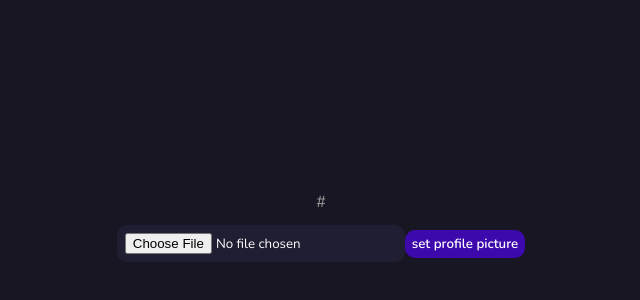
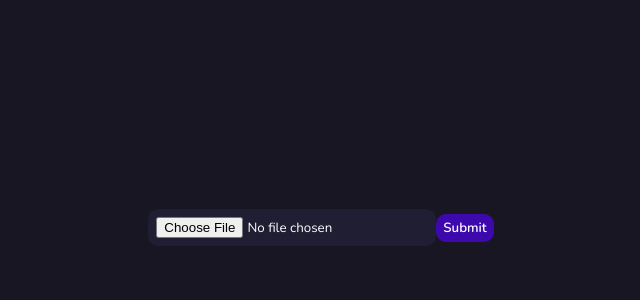
Before and after one commit to empdo/message_app, a React (Create React App) app: page /profile in a window 1280 px wide. Shown: the part 178-478 px from the top of the page, without its empty margins (319-959 px from the left). Built offline with nearby package versions, Linux system fonts and the light colour scheme.

Commit message:
removed funxtion

```diff
--- a/src/components/home/home.scss
+++ b/src/components/home/home.scss
@@ -62,6 +62,10 @@
       cursor: pointer;
       filter: invert(1);
       margin: 15px;
+    }
+
+    &:hover {
+      cursor: pointer;
     }
   }
 }
--- a/src/components/login/login.scss
+++ b/src/components/login/login.scss
@@ -28,5 +28,5 @@ h3 {
 
 p {
     color: #9b9b9b;
-    margin: 7px;
+    margin: 7px 0;
 }
--- a/src/components/profile/profile.scss
+++ b/src/components/profile/profile.scss
@@ -1,10 +1,25 @@
 #profile {
+    display: grid;
+    justify-items: center;
+
+
     div {
+        display: flex;
+        align-items: center;
+
         * {
-            display: inline;
+            display: inline-block;
         }
 
         text-align: center;
     }
 
+    img, span {
+        height: 30px;
+        width: 30px;
+        margin: 10px ;
+        background-color: #bbb;
+        border-radius: 50%;
+        display: inline-block;
+    }
 }
--- a/src/components/profile/profile.tsx
+++ b/src/components/profile/profile.tsx
@@ -2,12 +2,31 @@ import React from "react";
 import contentManager from "../../contentmanager";
 import "./profile.scss";
 import Resizer from "react-image-file-resizer";
+import { User } from "../../interfaces";
+
+export const useUser = () => {
+  const [user, setUser] = React.useState<User | undefined>(contentManager.user);
+
+  React.useEffect(() => {
+    const messageCallback = () => {
+      let shallow = Object.assign({}, contentManager.user);
+      setUser(shallow);
+    };
+
+    contentManager.addListener("user", messageCallback);
+
+    return () => {
+      contentManager.removeListener("user", messageCallback);
+    };
+  }, [user]);
+
+  return user;
+};
 
 const Profile = () => {
   let [profilePicture, setProfilePic] = React.useState<Blob | undefined>();
 
-    const upploadImage = (e:  React.FormEvent<HTMLFormElement>) => {
-
+  const upploadImage = (e: React.FormEvent<HTMLFormElement>) => {
     e.preventDefault();
 
     if (!profilePicture) {
@@ -21,43 +40,45 @@ const Profile = () => {
       "PNG",
       100,
       0,
-            (uri) => {
-                if(uri) {
-                    contentManager.sendBlob(uri as Blob);
+      async (uri) => {
+        if (uri) {
+          await contentManager.sendBlob(uri as Blob);
         }
       },
       "base64",
       64,
-            64,
+      64
     );
-
-    }
+  };
 
   const fileChange = (e: React.ChangeEvent<HTMLInputElement>) => {
-
     if (!e.currentTarget.files || e.currentTarget.files.length === 0) {
       setProfilePic(undefined);
       return;
     }
 
-        setProfilePic(e.currentTarget.files[0])
-    }
+    setProfilePic(e.currentTarget.files[0]);
+  };
+
+  const user = useUser();
+  const url = `https://messageapi.essung.dev/static/`;
 
   return (
-
     <div id="profile">
+      {user && (
         <div>
-                <h2>{contentManager.user?.name}</h2>
-                <p># {contentManager.user?.id}</p>
+          {user.picture ? <img alt=" " src={url + user.picture} /> : <></>}
+          <h2>{user.name}</h2>
+          <p>{user && "#" + user?.id}</p>
         </div>
+      )}
 
       <form onSubmit={(e) => upploadImage(e)}>
-                <input type='file' accept="image/*" onChange={(e) => fileChange(e)} />
-                <button type="submit">set profile picture</button>
+        <input type="file" accept="image/*" onChange={(e) => fileChange(e)} />
+        <button type="submit">Submit</button>
       </form>
-
     </div>
-    )
-}
+  );
+};
 
 export default Profile;
--- a/src/contentmanager.ts
+++ b/src/contentmanager.ts
@@ -22,11 +22,28 @@ class ContentManager extends EventEmitter {
             const parsedJwt = this.parseJwt(this.token);
             this.user = { id: parsedJwt.sub, name: parsedJwt.name} as User;
 
+            this.setLocalUserPicture();
+
             this.socketHandeler.startConnection(this.token);
 
             this.emit("message");
 
         }
+
+    }
+
+    public setLocalUserPicture = async () => { //TODO: do it other way becuase this is bad
+
+        if (!this.user || !this.token) {
+            return;
+        }
+
+        const response = await this.request("GET", undefined, "/conversation/" + this.user.id, this.token);
+
+        const responseJson = await response.json();
+        this.user.picture = responseJson["picture"];
+
+        this.emit("user");
     }
 
     private request = async (method: "GET" | "POST", body: string | undefined, location: string, token?: string) => {
@@ -215,6 +232,7 @@ class ContentManager extends EventEmitter {
 
 
     public addListener(event: 'message', listener: (message: Message[]) => void): this;
+    public addListener(event: 'user', listener: (user: User) => void): this;
     public addListener(event: string | symbol, listener: (...args: any[]) => void): this {
         return super.addListener(event, listener);
     }
```
Lines whose indentation alone changed are shown as unchanged.
